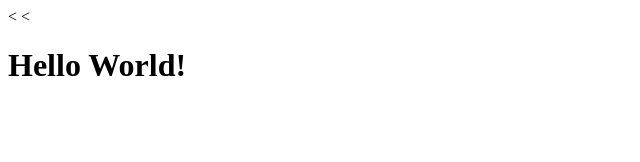
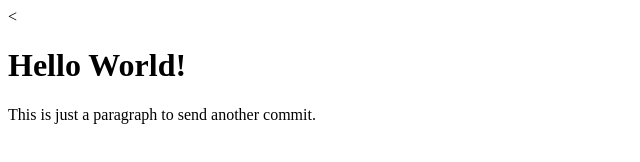
Before and after one commit to kajabijamell/Example, a plain HTML site: page index.html in a window 1280 px wide. Shown: the whole page, without its empty margins (0-640 px from the left). Drawn offline with Linux system fonts and the light colour scheme.

Commit message:
added a paragraph to the first block

```diff
--- a/index.html
+++ b/index.html
@@ -5,6 +5,7 @@
     <title></title>
   </head>
   <body>
-    <<h1>Hello World!</h1>
+    <h1>Hello World!</h1>
+    <p>This is just a paragraph to send another commit.</p>
   </body>
 </html>
```
